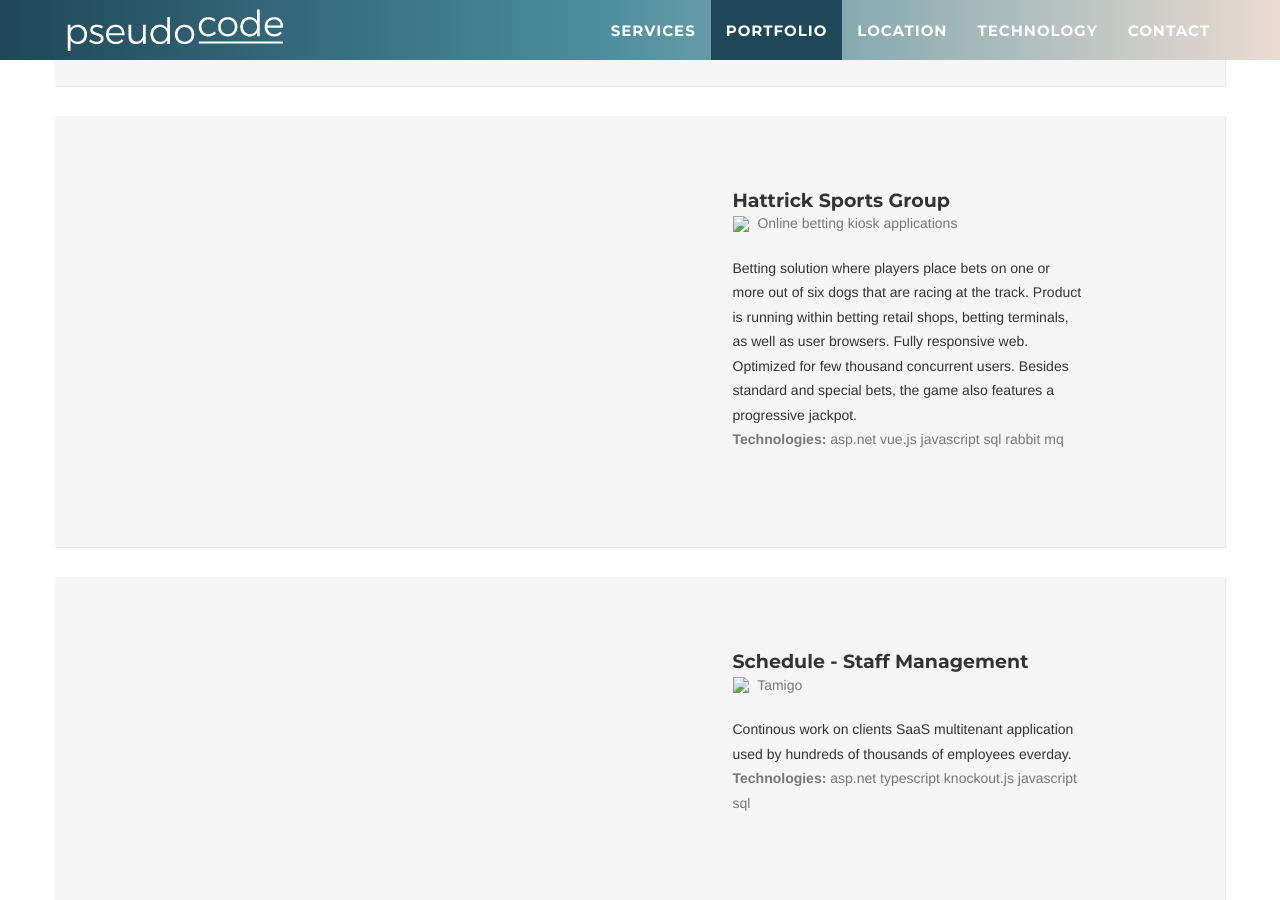
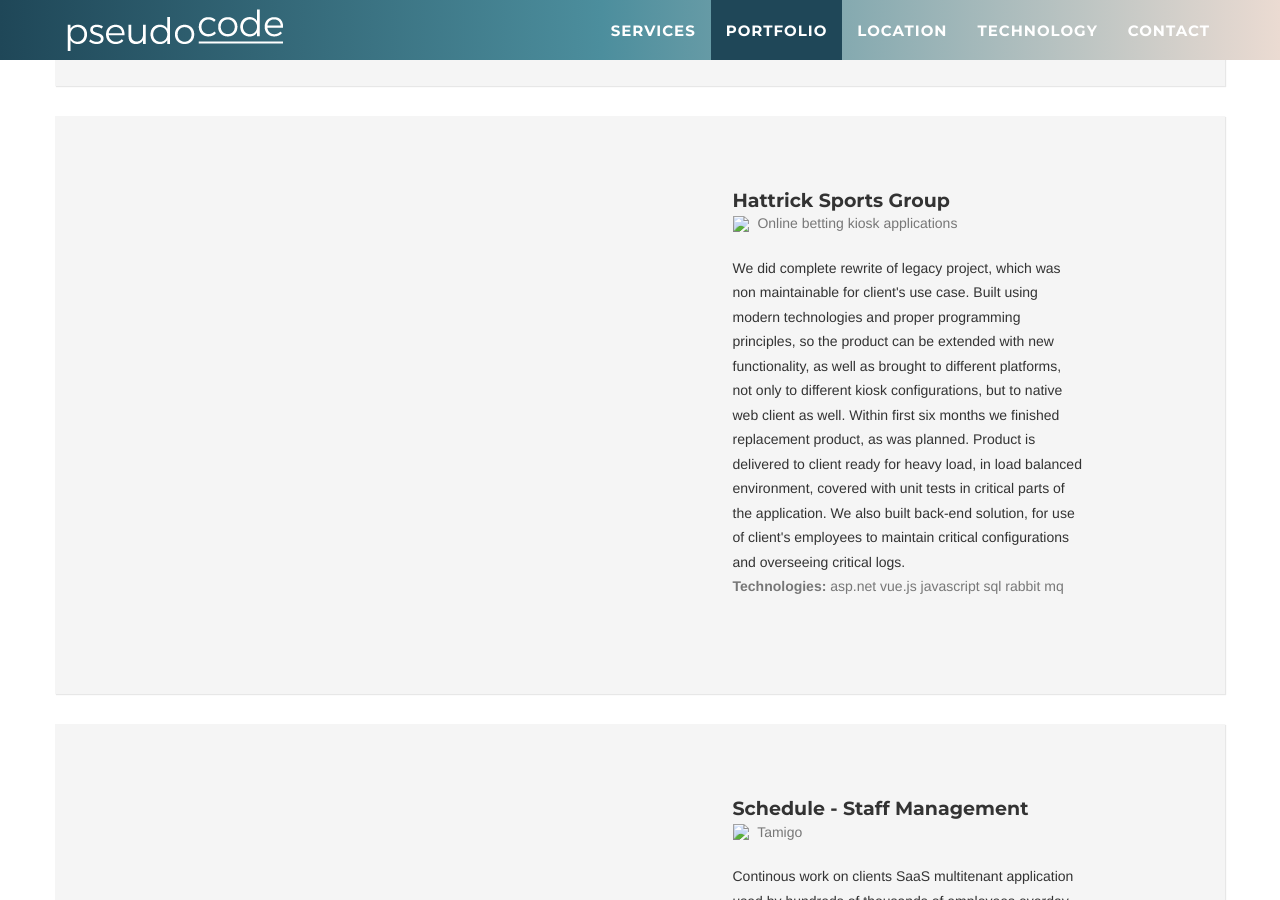
Before and after one commit to zoranzoran/pseudocode, a Jekyll site: the page built from _posts/2014-07-18-project-1.markdown, in a window 1280 px wide and 900 px high, scrolled down 3181 px. Built offline with Jekyll 4.4.1, drawn with Linux system fonts in a browser that asks for light colours; a script that is not in the unit is left out.

Commit message:
Update 2014-07-18-project-1.markdown

```diff
--- a/_posts/2014-07-18-project-1.markdown
+++ b/_posts/2014-07-18-project-1.markdown
@@ -11,6 +11,6 @@
 project-date: 2017
 client: Hattrick Sports Group
 category: Web Development
-description: Betting solution where players place bets on one or more out of six dogs that are racing at the track. Product is running within betting retail shops, betting terminals, as well as user browsers. Fully responsive web. Optimized for few thousand concurrent users. Besides standard and special bets, the game also features a progressive jackpot.
+description: We did complete rewrite of legacy project, which was non maintainable for client's use case. Built using modern technologies and proper programming principles, so the product can be extended with new functionality, as well as brought to different platforms, not only to different kiosk configurations, but to native web client as well. Within first six months we finished replacement product, as was planned. Product is delivered to client ready for heavy load, in load balanced environment, covered with unit tests in critical parts of the application. We also built back-end solution, for use of client's employees to maintain critical configurations and overseeing critical logs.
 technologies: asp.net vue.js javascript sql rabbit mq
 ---
```
